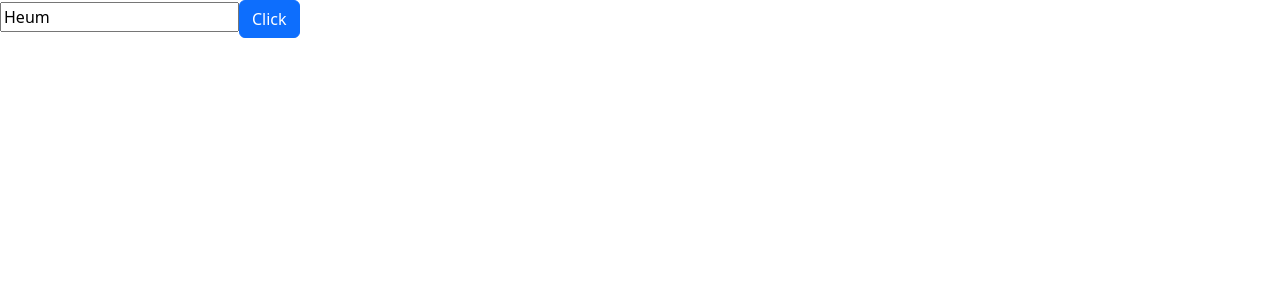
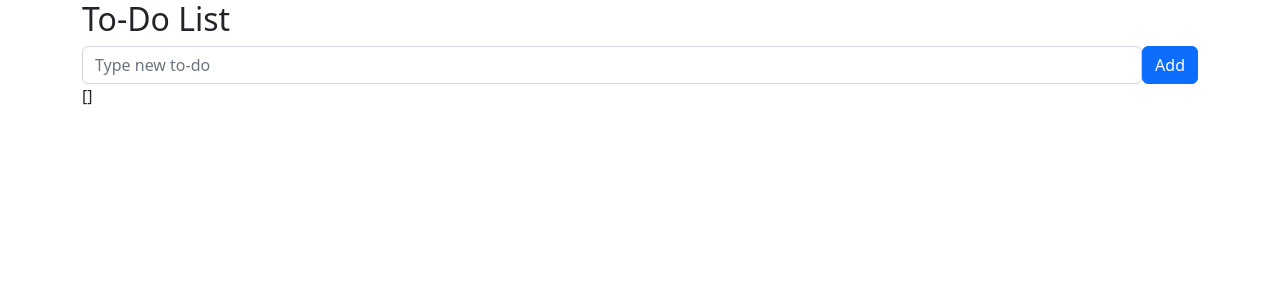
Before and after one commit to Stella0426/Vue3-project, a Vue app: page / in a window 1280 px wide. Shown: the top 300 px of the page. Built offline with nearby package versions, Linux system fonts and the light colour scheme.

Commit message:
List에 ToDo추가

```diff
--- a/src/App.vue
+++ b/src/App.vue
@@ -1,17 +1,33 @@
 <template>
+  <div class="container">
+    <h2>To-Do List</h2>
+    <form
+      @submit.prevent="onSubmit"
+      class="d-flex"
+    >
+      <div class="flex-grow-1 mr-2">
         <input
+        class="form-control"
         type="text"
-    v-model="name"
+        v-model="todo"
+        placeholder="Type new to-do"
         >
       <!-- @input="updateName" -->
       <!-- :value="name" -->
       <!-- 위 두개를 input안에 써주지않고 v-model(value 바인딩도 해주고,name값이 변경되었을때 값도 알아서 업뎃해주는게 한방에 가능)
         한번만 적어주면 끝!-->
+      </div>
+      <div class="">
         <button
         class="btn btn-primary"
         @click="onSubmit"
-  >Click
+        >
+        Add
         </button>
+      </div>
+    </form>
+    {{ todos }}
+  </div>
 </template>
 
 <script>
@@ -20,10 +36,16 @@
 
   export default {
     setup() {
-      const name = ref('Heum');
+      const todo = ref('');
+      const todos = ref([]);
 
       const onSubmit = () => {
-        console.log(name.value)
+        // e.preventDefault();
+        console.log(todo.value)
+        todos.value.push({
+          id: Date.now(),
+          subject: todo.value
+        });
       }
 
       // const updateName = (e) => {
@@ -32,8 +54,9 @@
       // }
 
       return{
-        name,
+        todo,
         onSubmit,
+        todos
         // updateName
       };
     }
@@ -41,7 +64,4 @@
 </script>
 
 <style>
-  .name{
-    color: red;
-  }
 </style>
```
Lines whose indentation alone changed are shown as unchanged.
